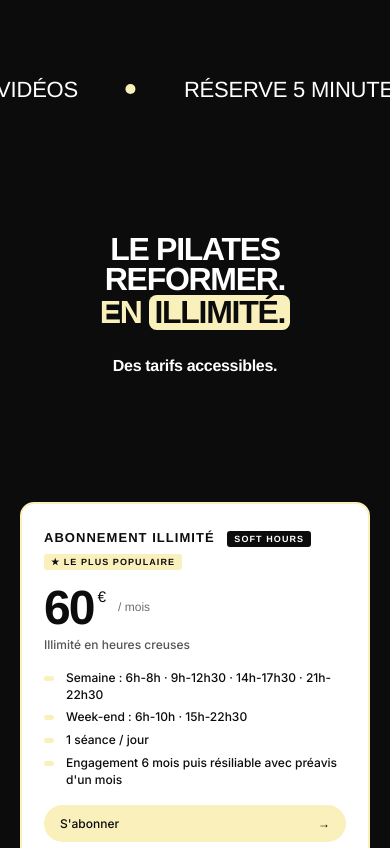
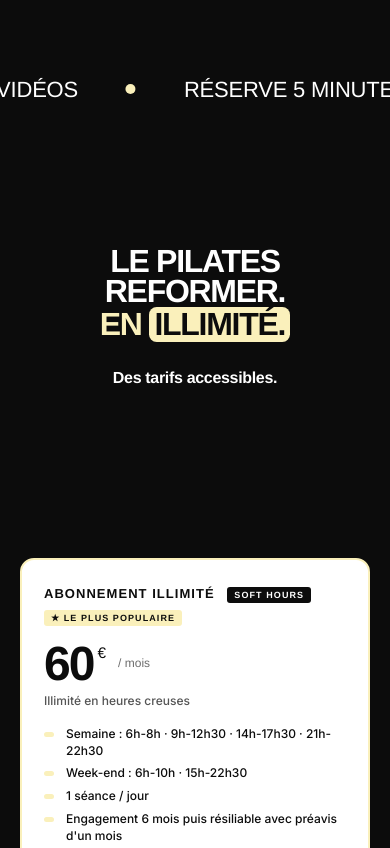
Before and after one commit to victoriamiccoli/studio-on-site, an Eleventy site: page src/index.njk in a window 390 px wide. Shown: the part 1004-1852 px from the top of the page. Built offline with nearby package versions, Linux system fonts and the light colour scheme; Eleventy itself is replaced by a stand-in of ours; files that its build step writes are made by us from their sources; a web font is replaced by a local one.

Commit message:
Add files via upload

```diff
--- a/src/assets/css/style.css
+++ b/src/assets/css/style.css
@@ -169,11 +169,12 @@ section { padding: clamp(80px, 10vw, 140px) var(--pad); }
 .section-head__p { margin: 24px auto 0; font-family: var(--f-display); font-weight: 600; font-size: clamp(16px, 2vw, 22px); letter-spacing: -0.02em; }
 .section-head__p em { color: var(--vanille); font-style: normal; }
 .section-head__h em { color: var(--vanille); font-style: normal; }
-/* Aérer le bloc Tarifs (banderole -> titre, et sous-titre -> vignettes) */
+/* Aérer le bloc Tarifs, distances égales (banderole -> titre = sous-titre -> vignettes) */
 #tarifs { padding-top: clamp(120px, 13vw, 200px); }
+#tarifs .section-head { padding-bottom: clamp(120px, 13vw, 200px); }
 @media (max-width: 640px) {
-  #tarifs { padding-top: 108px; }
-  #tarifs .section-head { padding-bottom: 76px; }
+  #tarifs { padding-top: 120px; }
+  #tarifs .section-head { padding-bottom: 120px; }
 }
 .hl-box { display: inline-block; background: var(--vanille); color: var(--noir); border-radius: 0.24em; padding: 0.06em 0.16em; line-height: 1; font-style: normal; vertical-align: baseline; }
 .section-head__h--oneline { max-width: none !important; }
```
